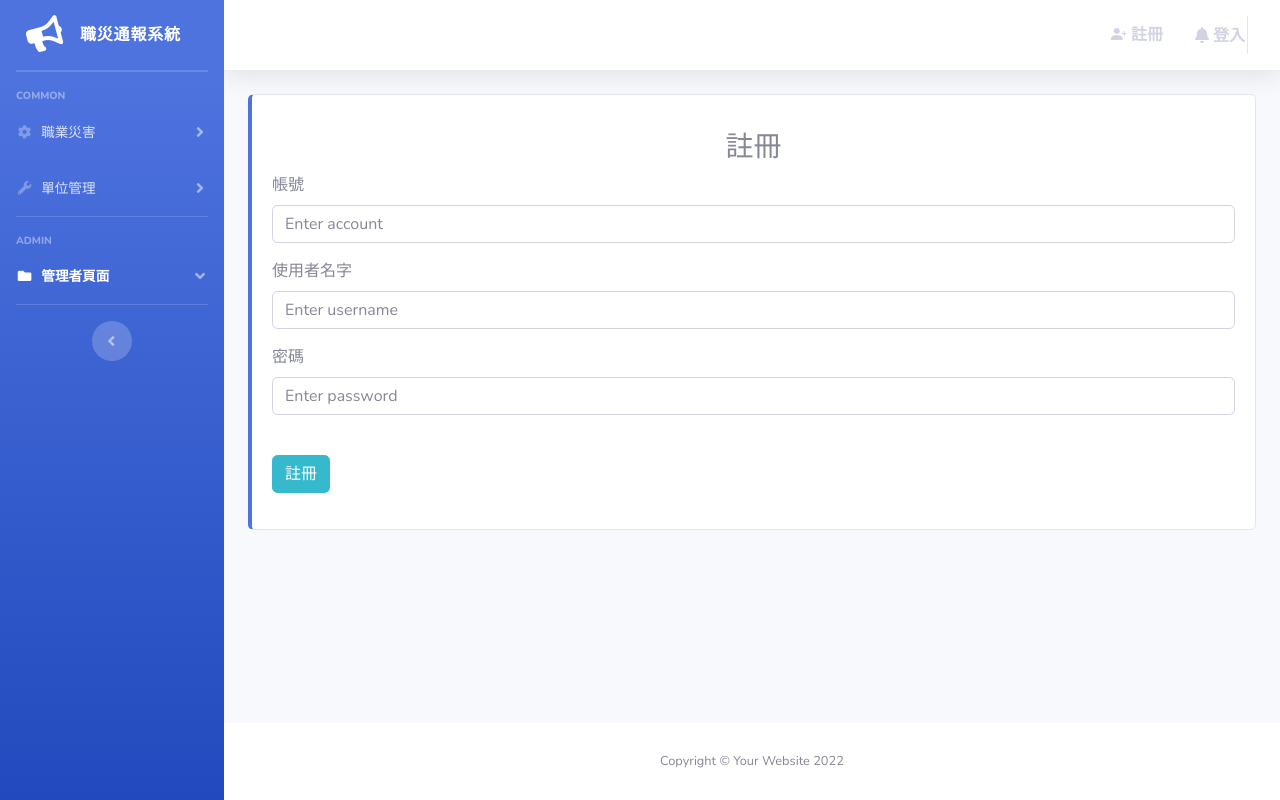
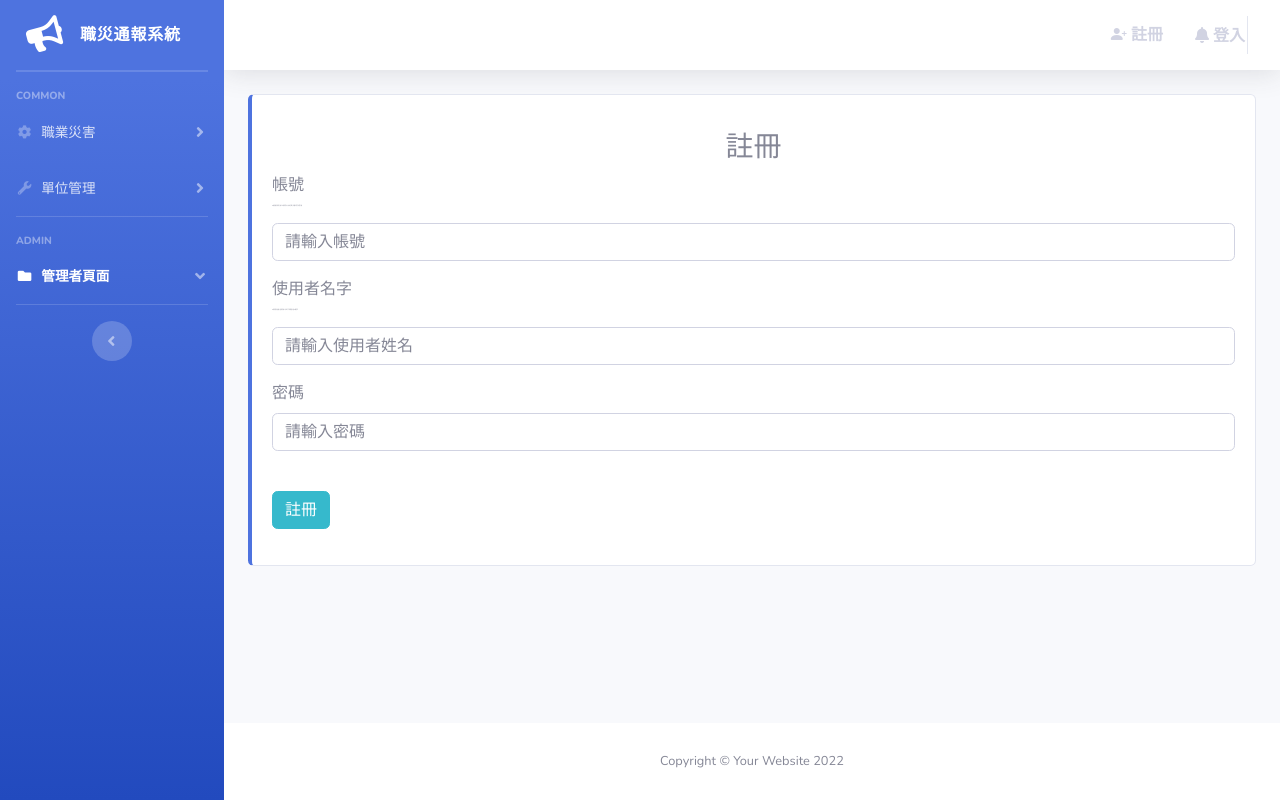
Before and after one commit to tzuting98914/DB_mid_project, a Flask app: page /signup in a window 1280 px wide. Run offline with Flask 2, Linux system fonts and the light colour scheme; some libraries are stand-ins or nearby versions.

Commit message:
防呆機制

```diff
--- a/website/auth.py
+++ b/website/auth.py
@@ -48,10 +48,12 @@ def signup():
 		username = request.form.get('username')
 		password = request.form.get('password')
 
-		if (len(account)<1 or len(username)<1 or len(password)<1):
-			flash('不能有空值！', category = 'error')
-		elif (len(account)>10 or len(username)>10 or len(password)>10):
-			flash('帳號長度過長', category = 'error')
+		chinese_len = len(re.findall(r"[\u4e00-\u9fa5]",username))
+		other_len = len(username)-chinese_len
+		total_len = chinese_len*4 + other_len
+
+		if (total_len >20):
+			flash('使用者名字長度過長', category = 'error')
 		else:
 			# 檢查是否註冊過
 			cursor.execute("SELECT ACCOUNT FROM USERACCOUNT")
--- a/website/templates/project_new.html
+++ b/website/templates/project_new.html
@@ -38,9 +38,9 @@
                     <div class="form-group">
                         <label class="small mb-1">工程名稱</label>
                         {% if ProjectData %}
-                            <input class="form-control" name="pName" value="{{ ProjectData[2] }}" >
+                            <input class="form-control" name="pName" value="{{ ProjectData[2] }}"  maxlength=250>
                         {% else %}
-                            <input class="form-control "name="pName" >
+                            <input class="form-control "name="pName" maxlength=250 >
                         {% endif %}
                     </div>
                 </div>
--- a/website/templates/signup.html
+++ b/website/templates/signup.html
@@ -1,27 +1,31 @@
 {% extends "base.html" %} {% block title %} Sign Up {% endblock %}
 {% block content %}
+
 <div class="card mb-4 py-3 border-left-primary">
     <div class="card-body">
 		<form method = "POST">
 			<h3 align="center">註冊</h3>
 			<div class = "form-group">
-				<label for="account">帳號</label>
+				<label for="account">帳號</label><p style="font-size:10%;">※帳號限定為20個字以內的英文數字及符號</p>
 				<input
 				type = "text"
 				class = "form-control"
 				id = "account"
 				name = "account"
-				placeholder = "Enter account" required>
+				placeholder = "請輸入帳號"
+				maxlength=20
+				onkeyup="this.value=this.value.replace(/[\u4e00-\u9fa5]/g,'')" required>
 				</input>
 			</div>
 			<div class = "form-group">
-				<label for="username">使用者名字</label>
+				<label for="username">使用者名字</label><p style="font-size:10%;">※使用者姓名若為中文不得超過4個字</p>
 				<input
 				type = "username"
 				class = "form-control"
 				id = "username"
 				name = "username"
-				placeholder = "Enter username" required>
+				placeholder = "請輸入使用者姓名"
+				maxlength=20 required>
 				</input>
 			</div>
 			<div class = "form-group">
@@ -31,7 +35,9 @@
 				class = "form-control"
 				id = "password"
 				name = "password"
-				placeholder = "Enter password" required>
+				placeholder = "請輸入密碼"
+				maxlength=20
+				onkeyup="this.value=this.value.replace(/[\u4e00-\u9fa5]/g,'')" required>
 				</input>
 			</div>
 			<br>
```
Also changed, not shown: website/enterprise.py (+34 -20 lines), website/project.py (+22 -18 lines), website/templates/enterprise_new.html (+14 -10 lines), website/templates/login.html (+5 -2 lines).
